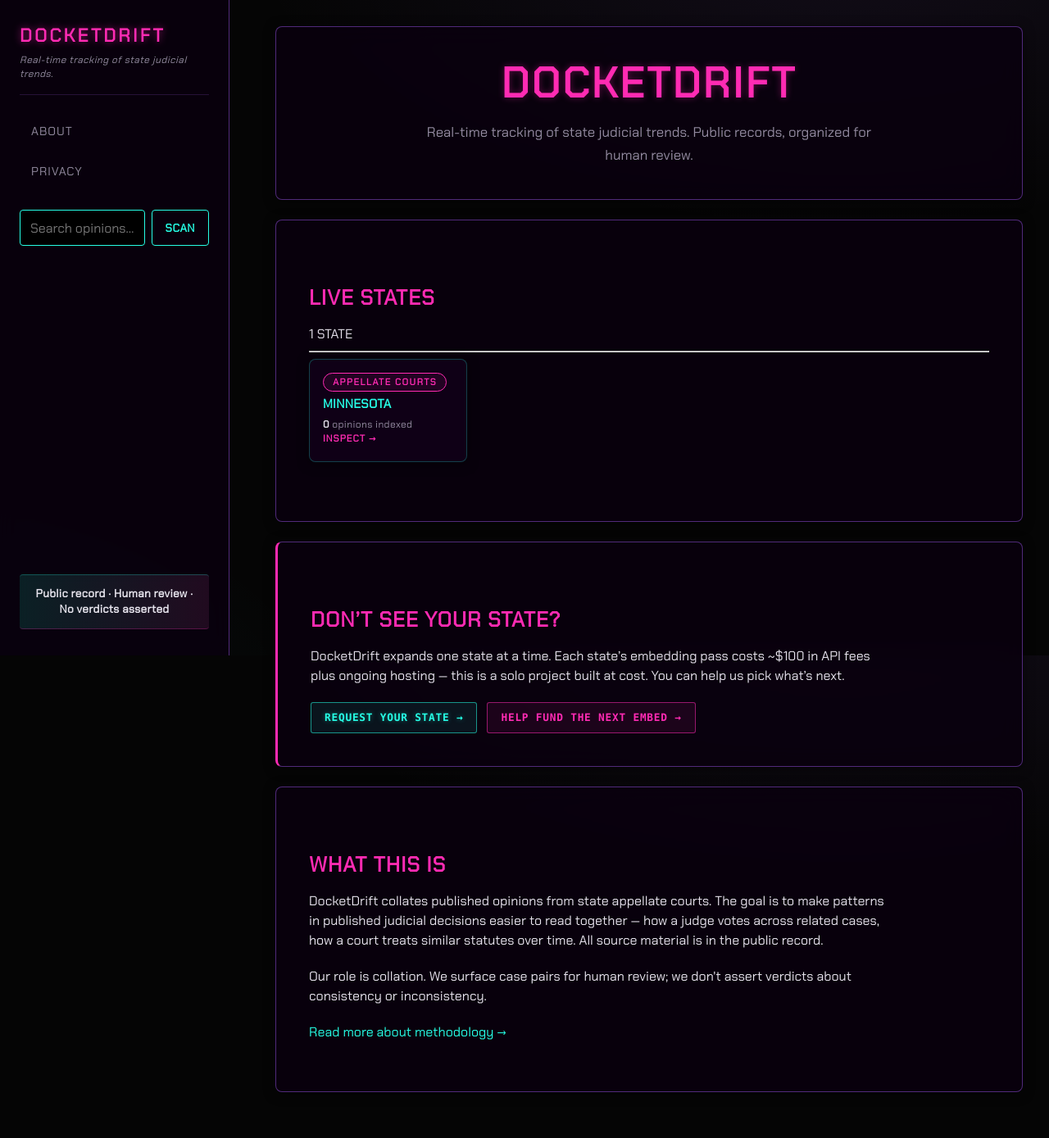
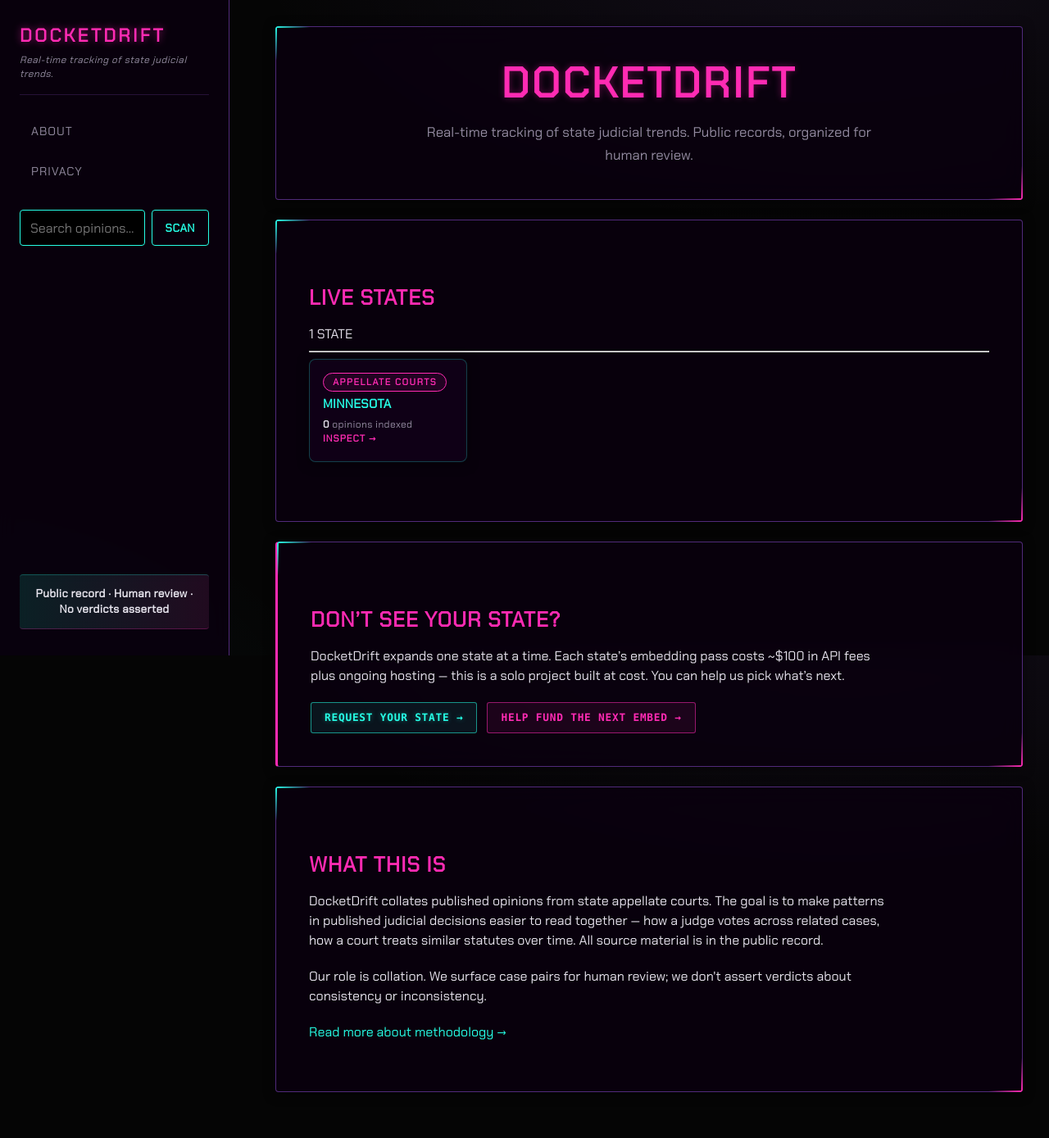
Before and after one commit to OnionMadder/docketdrift, a Django app: page / in a window 1280 px wide. Shown: the whole page at 82% size. Run offline with Django 5.2, Linux system fonts and the light colour scheme; data comes from the database, SQL or seed files in the repository; data that the repository does not hold is empty; parts of the project's set-up code (start-up, migrations or seed data) failed here and were passed over; some libraries are stand-ins or nearby versions.

Commit message:
ui: reticle-corner card branding + refreshed favicons + new social image
- Cards: port the MvR reticle-corner treatment onto .glossy-frame (and a
  reusable .reticle class) in DocketDrift's own cyan/pink tokens -- neon
  bleeds out of two opposite corners (cyan TL, pink BR), replacing the flat
  violet border. Corners squared 8px->4px so the ticks read crisp.
- Favicons: refreshed the full favi set (new DD cracked-pillars mark).
- Social share: new opinions/logo/socials.jpg (1376x768); point og:image +
  twitter:image at it and fix the og:image width/height meta.

Co-Authored-By: Claude Opus 4.8 (1M context) <noreply@anthropic.com>

```diff
--- a/opinions/static/opinions/css/docketdrift.css
+++ b/opinions/static/opinions/css/docketdrift.css
@@ -6,6 +6,43 @@
    row (case-number stamp + court + date + disposition pill + title),
    and add detail-page chrome.
    ============================================================ */
+
+/* ============================================================
+   Reticle corners — card branding
+   ------------------------------------------------------------
+   Ported from the MvR design system into DocketDrift's own cyan/pink
+   scheme (same --neon-cyan / --neon-pink tokens). Replaces the flat
+   violet-border "card" look: the frame keeps its border, and neon
+   bleeds OUT of two opposite corners -- cyan top-left, pink
+   bottom-right -- fading into the edge so the ticks read as part of
+   the frame, not stuck on top. Applied to .glossy-frame (the primary
+   card) for site-wide branding; add the reusable `.reticle` class to
+   give any other card the same treatment.
+   ============================================================ */
+.glossy-frame,
+.reticle {
+  position: relative;
+  /* Square the corners a hair (8px -> 4px) so the L-brackets read
+     crisp against the rounded edge, matching the MvR card look. */
+  border-radius: var(--radius-sm);
+}
+
+.glossy-frame::before,
+.reticle::before {
+  content: "";
+  position: absolute;
+  inset: -1px;                 /* sit ON the border, not inside it */
+  border-radius: inherit;
+  pointer-events: none;        /* never intercept clicks */
+  /* Two L-brackets: cyan top-left, pink bottom-right, each a 42px arm
+     fading to transparent. They live in the card's padding gutter, so
+     they read as corner ticks on the frame and never overlap content. */
+  background:
+    linear-gradient(to right,  var(--neon-cyan), transparent) no-repeat left top     / 42px 2px,
+    linear-gradient(to bottom, var(--neon-cyan), transparent) no-repeat left top     / 2px 42px,
+    linear-gradient(to left,   var(--neon-pink), transparent) no-repeat right bottom / 42px 2px,
+    linear-gradient(to top,    var(--neon-pink), transparent) no-repeat right bottom / 2px 42px;
+}
 
 /* ----------  Self-hosted fonts  ----------
    We self-host Chakra Petch instead of pulling from Google Fonts so
--- a/opinions/templates/opinions/base.html
+++ b/opinions/templates/opinions/base.html
@@ -54,14 +54,14 @@ re-state twitter_image to the same value -- Twitter's tag is separate
 from Open Graph and doesn't fall through. summary_large_image renders
 the cover full-width on Twitter / X and on LinkedIn previews.
 {% endcomment %}
-<meta property="og:image" content="{% block og_image %}https://{{ request.get_host }}{% static 'opinions/og/cover.jpg' %}{% endblock %}">
-<meta property="og:image:width" content="1556">
-<meta property="og:image:height" content="876">
+<meta property="og:image" content="{% block og_image %}https://{{ request.get_host }}{% static 'opinions/logo/socials.jpg' %}{% endblock %}">
+<meta property="og:image:width" content="1376">
+<meta property="og:image:height" content="768">
 <meta property="og:image:alt" content="DocketDrift">
 <meta name="twitter:card" content="summary_large_image">
 <meta name="twitter:title" content="{% block twitter_title %}{{ self.og_title|default:'DocketDrift' }}{% endblock %}">
 <meta name="twitter:description" content="{% block twitter_description %}{{ self.og_description|default:'Public records, treated as public.' }}{% endblock %}">
-<meta name="twitter:image" content="{% block twitter_image %}https://{{ request.get_host }}{% static 'opinions/og/cover.jpg' %}{% endblock %}">
+<meta name="twitter:image" content="{% block twitter_image %}https://{{ request.get_host }}{% static 'opinions/logo/socials.jpg' %}{% endblock %}">
 
 <link rel="icon" type="image/png" sizes="32x32" href="{% static 'opinions/favi/favicon-32x32.png' %}">
 <link rel="icon" type="image/png" sizes="16x16" href="{% static 'opinions/favi/favicon-16x16.png' %}">
```
Also changed, not shown: opinions/static/opinions/favi/android-chrome-192x192.png, opinions/static/opinions/favi/android-chrome-512x512.png, opinions/static/opinions/favi/apple-touch-icon.png, opinions/static/opinions/favi/favicon-16x16.png, opinions/static/opinions/favi/favicon-32x32.png, opinions/static/opinions/favi/favicon.ico, opinions/static/opinions/logo/socials.jpg (added).
